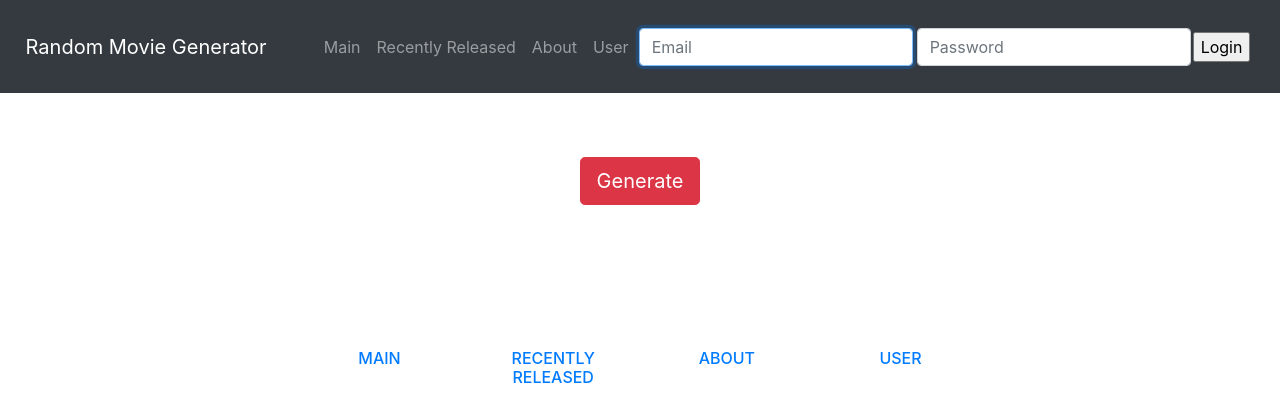
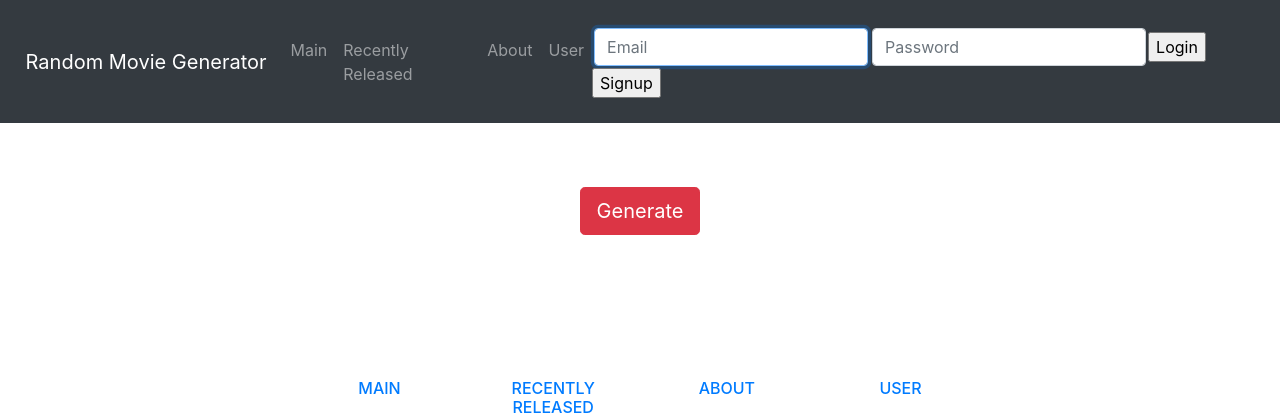
Before and after one commit to samhecht/cs4640, a PHP site: page /index.php in a window 1280 px wide. Shown: the top 420 px of the page. Run offline with PHP 8.4, Linux system fonts and the light colour scheme; some libraries are stand-ins or nearby versions.

Commit message:
add sign up button

```diff
--- a/views/index.php
+++ b/views/index.php
@@ -116,6 +116,7 @@
     <!--          <button type="button" class="btn btn-sm btn-primary login-button" id="login-submit">Submit</button>-->
               <input type="hidden" name="login-flag" id="login-flag" value="false"/>
               <input type="submit" name="submit" id="login-submit" value="Login"/>
+              <input onclick="localhost:4200" type="submit" class="button_active" name="signup" id="signup-submit" value="Signup"/>
               </form>
               <div>
                   <p id="login-error" style="color: red;"></p>
```
